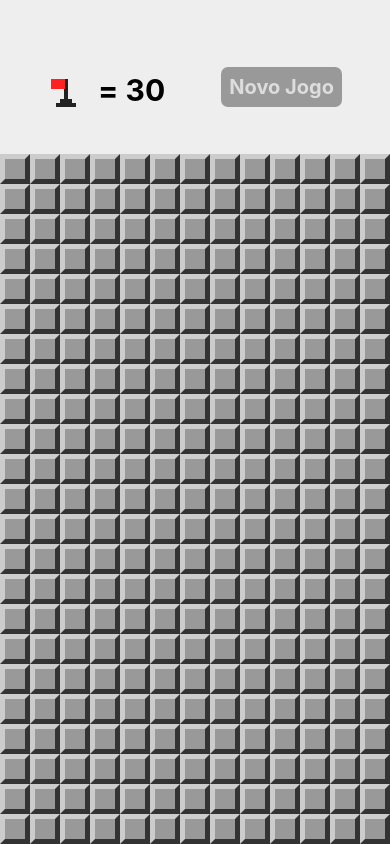
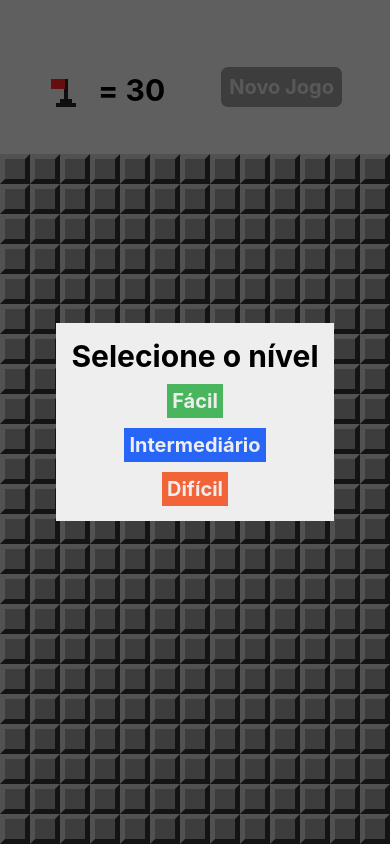
Before and after one commit to ccaio-oliveira/campo-minado-react-native, a React Native app: screen / in a window 390 px wide. Both pictures are taken after a click on the element 63 px from the left and 92 px from the top of the page. Built offline with nearby package versions, Linux system fonts and the light colour scheme.

Commit message:
feat: finalizar jogo

```diff
--- a/App.js
+++ b/App.js
@@ -2,6 +2,7 @@ import { Component } from 'react';
 import { StyleSheet, Text, View, Alert } from 'react-native';
 import Header from './src/components/Header';
 import MineField from './src/components/MineField';
+import LevelSelection from './src/screens/LevelSelection';
 import {
     createMinedBoard,
     cloneBoard,
@@ -16,7 +17,7 @@ import params from './src/params';
 
 export default class App extends Component {
 
-    constructor(props){
+    constructor(props) {
         super(props);
         this.state = this.createState();
     }
@@ -33,7 +34,8 @@ export default class App extends Component {
         return {
             board: createMinedBoard(rows, cols, this.minesAmount()),
             won: false,
-            lost: false
+            lost: false,
+            showLevelSelection: false
         }
     }
 
@@ -43,12 +45,12 @@ export default class App extends Component {
         const lost = hadExplosion(board);
         const won = wonGame(board);
 
-        if(lost){
+        if (lost) {
             showMines(board);
             Alert.alert('Perdeeeeeeeeeeu!', 'Que burro!');
         }
 
-        if(won){
+        if (won) {
             Alert.alert('Parabéns', 'Você venceu!');
         }
 
@@ -60,19 +62,30 @@ export default class App extends Component {
         invertFlag(board, row, column);
         const won = wonGame(board);
 
-        if(won){
+        if (won) {
             Alert.alert('Parabéns', 'Você Venceu!');
         }
 
         this.setState({ board, won });
     }
 
+    onLevelSelected = level => {
+        params.difficultLevel = level;
+        this.setState(this.createState());
+    }
+
     render() {
         return (
             <View style={styles.container}>
+                <LevelSelection
+                    isVisible={this.state.showLevelSelection}
+                    onLevelSelected={this.onLevelSelected}
+                    onCancel={() => this.setState({ showLevelSelection: false })}
+                />
                 <Header
                     flagsLeft={this.minesAmount() - flagsUsed(this.state.board)}
                     onNewGame={() => this.setState(this.createState())}
+                    onFlagPress={() => this.setState({ showLevelSelection: true })}
                 />
                 <View style={styles.board}>
                     <MineField board={this.state.board}
--- a/src/screens/LevelSelection.js
+++ b/src/screens/LevelSelection.js
@@ -14,7 +14,7 @@ export default ({ onCancel, isVisible, onLevelSelected }) => {
                         onPress={() => onLevelSelected(0.2)}>
                         <Text style={styles.buttonLabel}>Intermediário</Text>
                     </TouchableOpacity>
-                    <TouchableOpacity style={[styles.button, styles.bgDificil]}
+                    <TouchableOpacity style={[styles.button, styles.bgHard]}
                         onPress={() => onLevelSelected(0.3)}>
                         <Text style={styles.buttonLabel}>Difícil</Text>
                     </TouchableOpacity>
@@ -52,5 +52,11 @@ const styles = StyleSheet.create({
     },
     bgEasy: {
         backgroundColor: '#49b65d'
+    },
+    bgNormal: {
+        backgroundColor: '#2765F7'
+    },
+    bgHard: {
+        backgroundColor: '#F26337'
     }
 })
```
